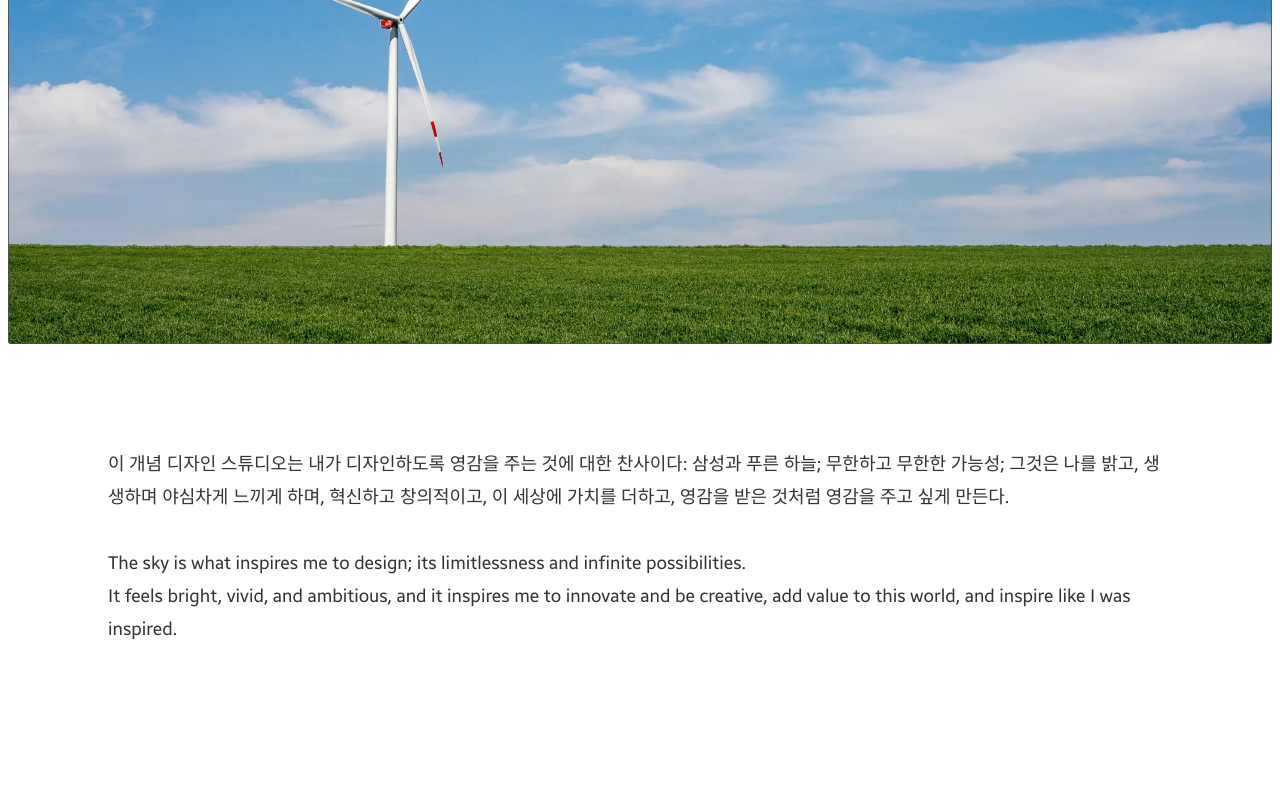
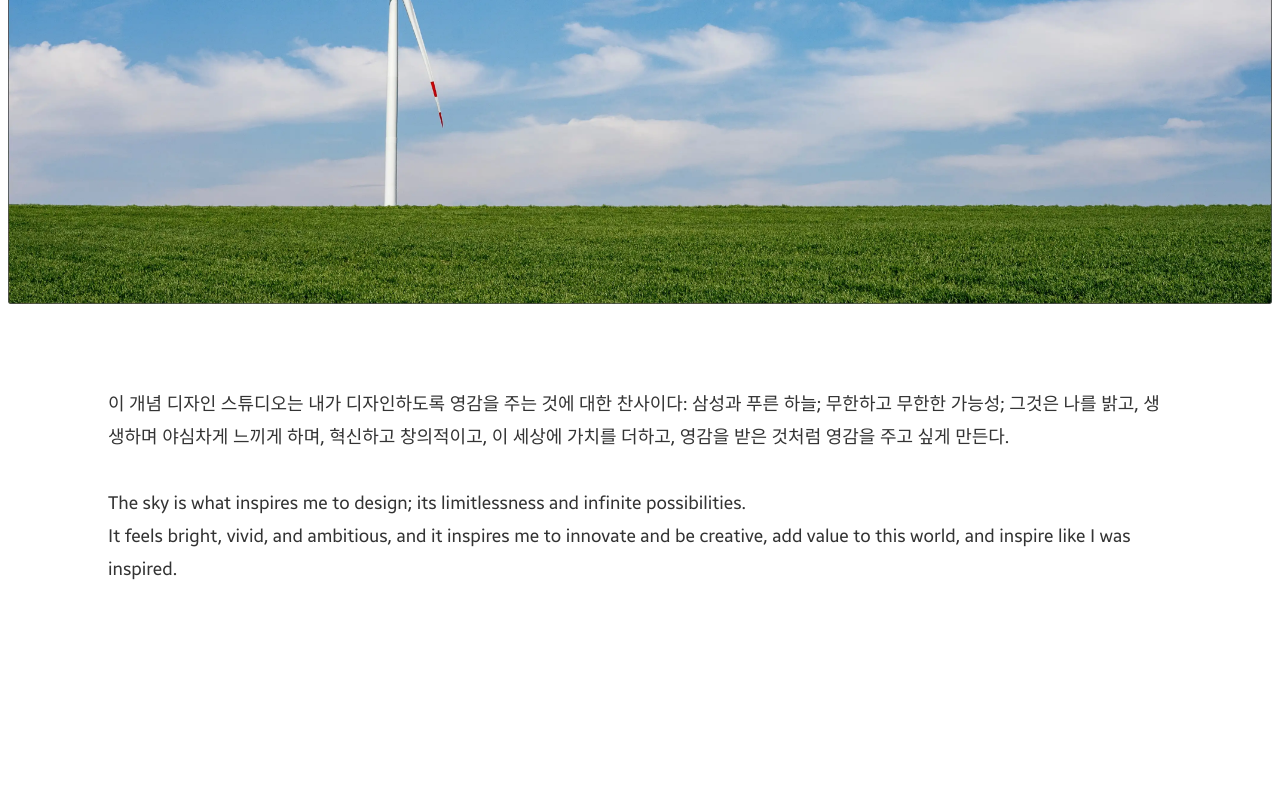
Before and after one commit to eipieq/sky, a plain HTML site: page index.html in a window 1280 px wide. Shown: the part 507-1297 px from the top of the page. After the commit the page ends 1217 px from the top, so only its background shows below. Drawn offline with Linux system fonts and the light colour scheme.

Commit message:
80px margin top and bottom

```diff
--- a/another-idea.css
+++ b/another-idea.css
@@ -155,8 +155,8 @@
     font-stretch: normal;
     margin-left:100px;
     margin-right: 100px;
-    margin-top: 100px;
-    margin-bottom: 100px;
+    margin-top: 80px;
+    margin-bottom: 80px;
     text-decoration: none;
     justify-content: center;
 
```
